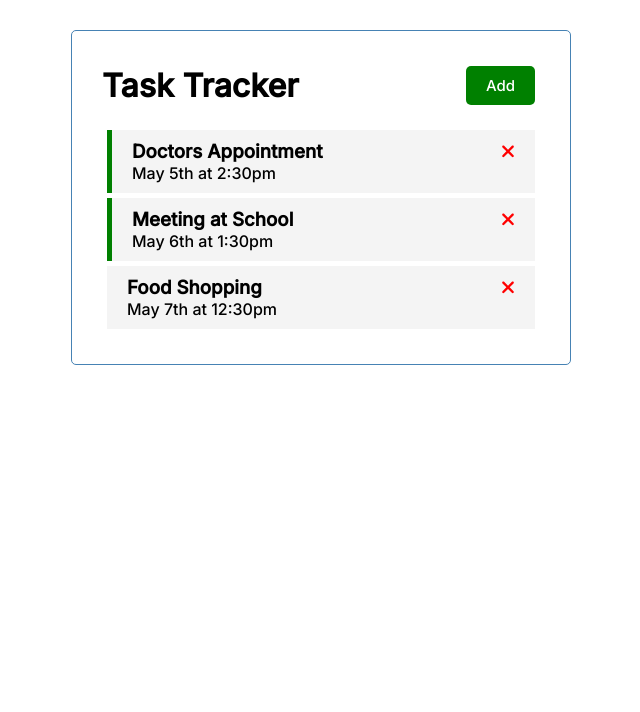
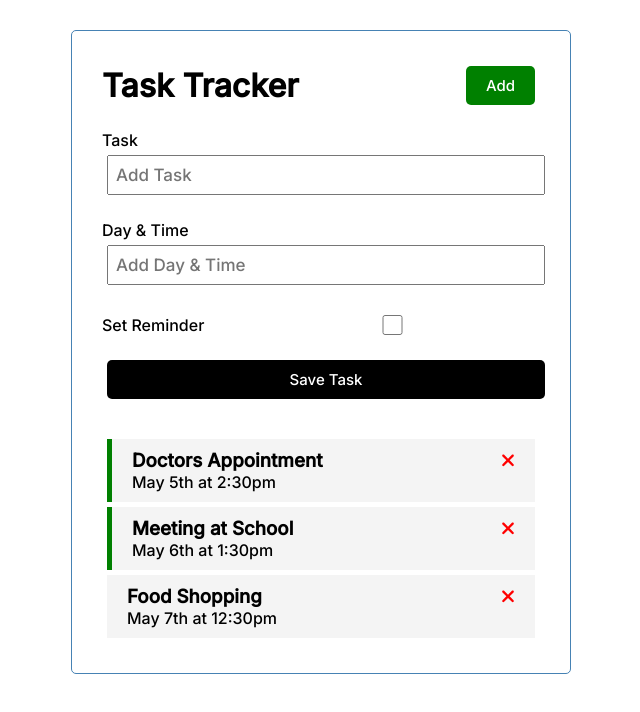
Before and after one commit to 615349/angular-crash, an Angular app: page / in a window 1280 px wide. Shown: the top 712 px of the page, without its empty margins (319-959 px from the left). Built offline with nearby package versions, Linux system fonts and the light colour scheme; data requests are answered from the project's data file.

Commit message:
add task

```diff
--- /dev/null
+++ b/src/app/components/add-task/add-task.component.css
@@ -0,0 +1,3 @@
+.add-form {
+  margin-bottom: 40px;
+}
--- /dev/null
+++ b/src/app/components/add-task/add-task.component.html
@@ -0,0 +1,15 @@
+<form class="add-form" (ngSubmit)="onSubmit()">
+  <div class="form-control">
+    <label for="text">Task</label>
+    <input type="text" name="text" id="text" [(ngModel)]="text" placeholder="Add Task" />
+  </div>
+  <div class="form-control">
+    <label for="day">Day & Time</label>
+    <input type="text" name="day" id="day" [(ngModel)]="day" placeholder="Add Day & Time" />
+  </div>
+  <div class="form-control form-control-check">
+    <label for="reminder">Set Reminder</label>
+    <input type="checkbox" name="reminder" [(ngModel)]="reminder" id="reminder" />
+  </div>
+  <input type="submit" value="Save Task" class="btn btn-block">
+</form>
--- /dev/null
+++ b/src/app/components/add-task/add-task.component.ts
@@ -0,0 +1,39 @@
+import { Component, OnInit, Output, EventEmitter } from '@angular/core';
+
+import { Task } from 'src/app/Task';
+
+@Component({
+  selector: 'app-add-task',
+  templateUrl: './add-task.component.html',
+  styleUrls: ['./add-task.component.css']
+})
+export class AddTaskComponent implements OnInit {
+  @Output() onAddTask: EventEmitter<Task> = new EventEmitter();
+  text: string = '';
+  day: string = '';
+  reminder: boolean = false;
+  constructor() { }
+
+  ngOnInit(): void {
+  }
+
+  onSubmit() {
+    if(this.text.length === 0) {
+      alert('Please add a task');
+      return;
+    }
+
+    const newTask = {
+      text: this.text,
+      day: this.day,
+      reminder: this.reminder
+    }
+
+    this.onAddTask.emit(newTask);
+
+    // reset the form fields
+    this.text = '';
+    this.day = '';
+    this.reminder = false;
+  }
+}
--- a/src/app/components/tasks/tasks.component.html
+++ b/src/app/components/tasks/tasks.component.html
@@ -1,3 +1,4 @@
+<app-add-task (onAddTask)="addTask($event)"></app-add-task>
 <app-task-item
   *ngFor="let task of tasks"
   [task]="task"
--- a/src/app/components/tasks/tasks.component.ts
+++ b/src/app/components/tasks/tasks.component.ts
@@ -26,4 +26,9 @@
     task.reminder = !task.reminder;
     this.taskService.updateTaskReminder(task).subscribe();
   }
+
+  addTask(task: Task) {
+    console.log('task:', task);
+    this.taskService.addTask(task).subscribe((task) => this.tasks.push(task));
+  }
 }
--- a/src/app/services/task.service.ts
+++ b/src/app/services/task.service.ts
@@ -29,4 +29,8 @@
     const url = `${this.baseUrl}/${task.id}`;
     return this.http.put<Task>(url, task, httpsOptions)
   }
+
+  addTask(task: Task): Observable<Task> {
+    return this.http.post<Task>(this.baseUrl, task, httpsOptions)
+  }
 }
```
Also changed, not shown: src/app/app.module.ts (+6 -2 lines), 1 other file (tests, documents, lock files or other folders).
